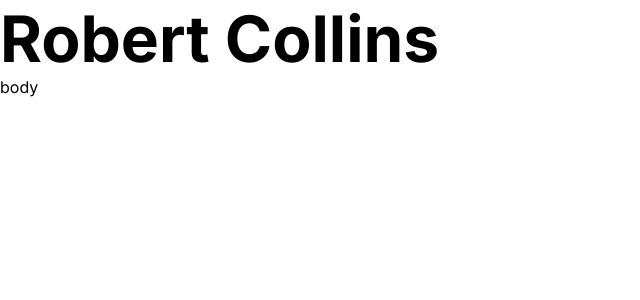
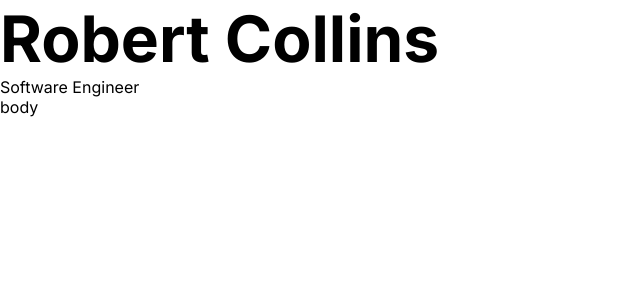
Before and after one commit to robkebab/robkebab.com, a Next.js app: page / in a window 1280 px wide. Shown: the top 300 px of the page, without its empty margins (0-640 px from the left). Built offline with nearby package versions, Linux system fonts and the light colour scheme.

Commit message:
rename Header file to Heading

```diff
--- a/app/hero/Hero.tsx
+++ b/app/hero/Hero.tsx
@@ -1,10 +1,12 @@
-import { Heading } from "../heading/Header";
+import { Heading } from "../heading/Heading";
+import { Subheading } from "../subheading/Subheading";
 import { defaults } from "./defaults";
 
 export const Hero = () => {
   return (
     <div>
       <Heading text={defaults.title} variant="h1" />
+      <Subheading text={defaults.subTitle} />
     </div>
   );
 };
--- a/app/hero/defaults.tsx
+++ b/app/hero/defaults.tsx
@@ -1,3 +1,4 @@
 export const defaults = {
+  subTitle: "Software Engineer",
   title: "Robert Collins",
 };
```
Also changed, not shown: app/heading/Heading.tsx (renamed from app/heading/Header.tsx).
